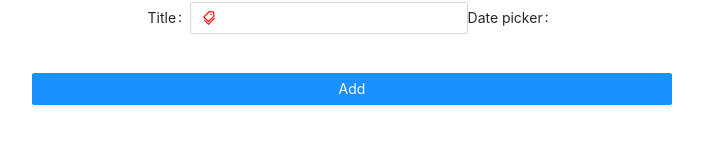
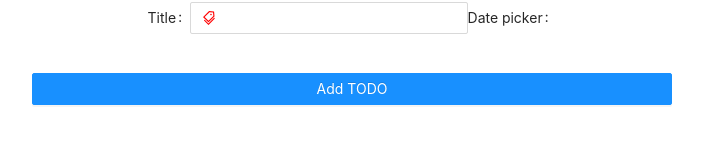
Before and after one commit to w3bdesign/todo-hooks, a React (Create React App) app: page / in a window 1280 px wide. Shown: the part 267-410 px from the top of the page, without its empty margins (288-991 px from the left). Built offline with nearby package versions, Linux system fonts and the light colour scheme.

Commit message:
Rename TodoForm component

```diff
--- a/src/App.js
+++ b/src/App.js
@@ -4,7 +4,7 @@ import { Table, Row, Col } from 'antd';
 import 'antd/dist/antd.css';
 import './App.css';
 
-import {Test} from './components/Form/Test.component';
+import { TodoForm } from './components/Form/Form.component';
 import { todoReducer } from './components/Form/FormReducer';
 
 import { FORM_INITIAL_STATE } from './constants/INITIAL_STATE';
@@ -25,7 +25,7 @@ const App = () => {
         </Row>
         <Row type="flex" justify="center">
           <Col xs={24} sm={24} md={24} lg={12} xl={12}>
-            <Test />
+            <TodoForm />
           </Col>
         </Row>
       </div>
--- a/src/components/Form/Test.component.jsx
+++ b/src/components/Form/Form.component.jsx
@@ -8,7 +8,7 @@ import { openNotification } from '../../functions/openNotification';
 
 import { TodoContext } from '../../App';
 
-export const Test = () => {
+export const TodoForm = () => {
   const [form, setForm] = useState();
   const [, dispatchTodos] = useContext(TodoContext);
 
@@ -17,7 +17,6 @@ export const Test = () => {
       <Form
         onFinish={() => {
           if (form && form.length >= 5) {
-            console.log(form);
             dispatchTodos({ type: 'ADD_TODO', payload: form });
           } else {
             openNotification(
@@ -55,7 +54,7 @@ export const Test = () => {
 
         <Row>
           <Button type="primary" htmlType="submit" block>
-            Add
+            Add TODO
           </Button>
         </Row>
       </Form>
```
